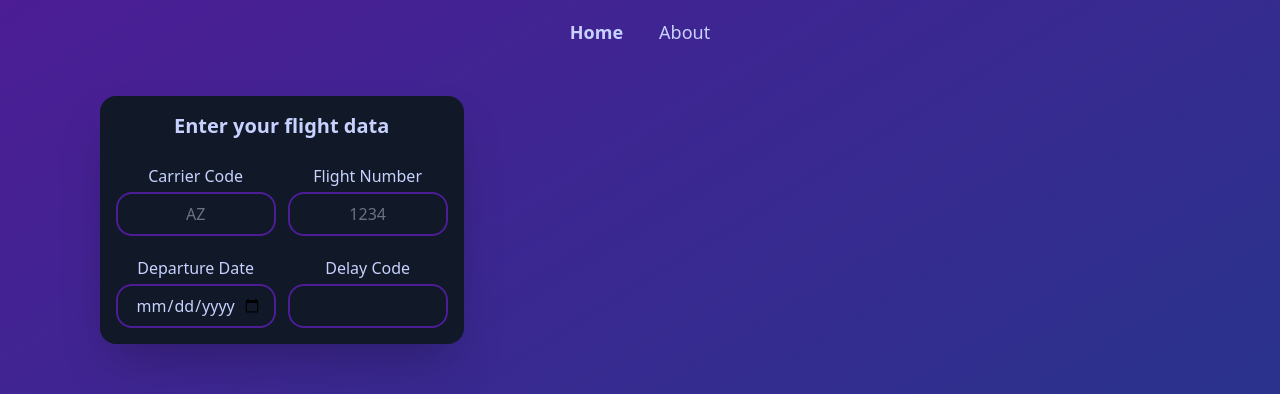
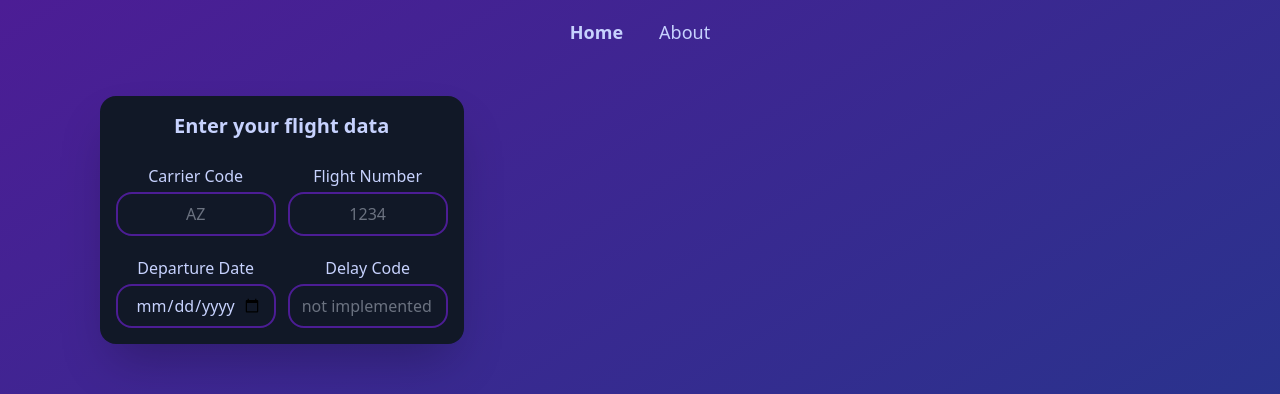
Before and after one commit to lodelux/flight-prediction, a Vue app: page / in a window 1280 px wide. Shown: the top 394 px of the page. Built offline with nearby package versions, Linux system fonts and the light colour scheme; a web font is replaced by a local one.

Commit message:
fixed ui bugs

```diff
--- a/src/components/BaseInput.vue
+++ b/src/components/BaseInput.vue
@@ -6,7 +6,10 @@
     <input
       :="$attrs"
       :value="modelValue"
-      @change="this.$emit('update:modelValue', $event.target.value)"
+      @change="
+        $event.target.blur();
+        this.$emit('update:modelValue', $event.target.value);
+      "
       class="
         block
         mt-1
@@ -25,6 +28,7 @@
 <script>
 export default {
   props: ["modelValue"],
+  methods: {},
 };
 </script>
 
--- a/src/components/FormBlock.vue
+++ b/src/components/FormBlock.vue
@@ -1,36 +1,34 @@
 <template>
-  <div class="bg-gray-900 rounded-2xl shadow-2xl mx-2">
-    <form class="p-4">
+  <form class="bg-gray-900 rounded-2xl shadow-2xl mx-2 p-4">
     <div class="block mb-6 font-bold text-center text-xl">
       Enter your flight data
     </div>
-      <div class="flex gap-3 justify-center">
+    <div class="flex space-x-3 justify-center">
       <base-input type="text" placeholder="AZ" v-model="searched.carrierCode"
         >Carrier Code</base-input
       >
-        <base-input
-          type="text"
-          placeholder="1234"
-          v-model.lazy="searched.flightNumber"
+      <base-input type="text" placeholder="1234" v-model="searched.flightNumber"
         >Flight Number</base-input
       >
     </div>
-      <div class="mt-5 flex gap-3 justify-center flex-initial">
+    <div class="mt-5 flex space-x-3 justify-center">
       <base-input
+      class="flex-1"
         type="date"
-          placeholder="2021-08-28"
-          v-model.lazy="searched.scheduledDepartureDate"
+        v-model="searched.scheduledDepartureDate"
         >Departure Date</base-input
       >
-        <!-- v-model.lazy="searched.operationalSuffix" -->
-        <base-input type="text">Delay Code</base-input>
+      <!-- v-model="searched.operationalSuffix" -->
+      <base-input class="flex-1" type="text" placeholder="not implemented yet" disabled
+        >Delay Code</base-input
+      >
     </div>
   </form>
-  </div>
 </template>
 
 <script>
 import BaseInput from "./BaseInput.vue";
+import { sleep } from "../services/utils";
 export default {
   components: { BaseInput },
   data() {
@@ -43,6 +41,15 @@ export default {
       },
     };
   },
+  methods: {
+    resetForm() {
+      this.searched = {
+        carrierCode: "",
+        flightNumber: "",
+        scheduledDepartureDate: "",
+      };
+    },
+  },
   watch: {
     searched: {
       handler(_searched) {
@@ -54,11 +61,10 @@ export default {
         }
         if (filled) {
           this.$store.dispatch("getFlight", _searched);
-          this.searched = {
-            carrierCode: "",
-            flightNumber: "",
-            scheduledDepartureDate: "",
-          };
+          //temporary workaround for reset Bug
+          sleep(1).then(() => {
+            this.resetForm();
+          });
         }
       },
       deep: true,
--- a/tailwind.config.js
+++ b/tailwind.config.js
@@ -13,5 +13,5 @@ module.exports = {
   variants: {
     extend: {},
   },
-  plugins: [require("@tailwindcss/forms")],
+   plugins:  [require("@tailwindcss/forms")],
 };
```
Lines whose indentation alone changed are shown as unchanged.
